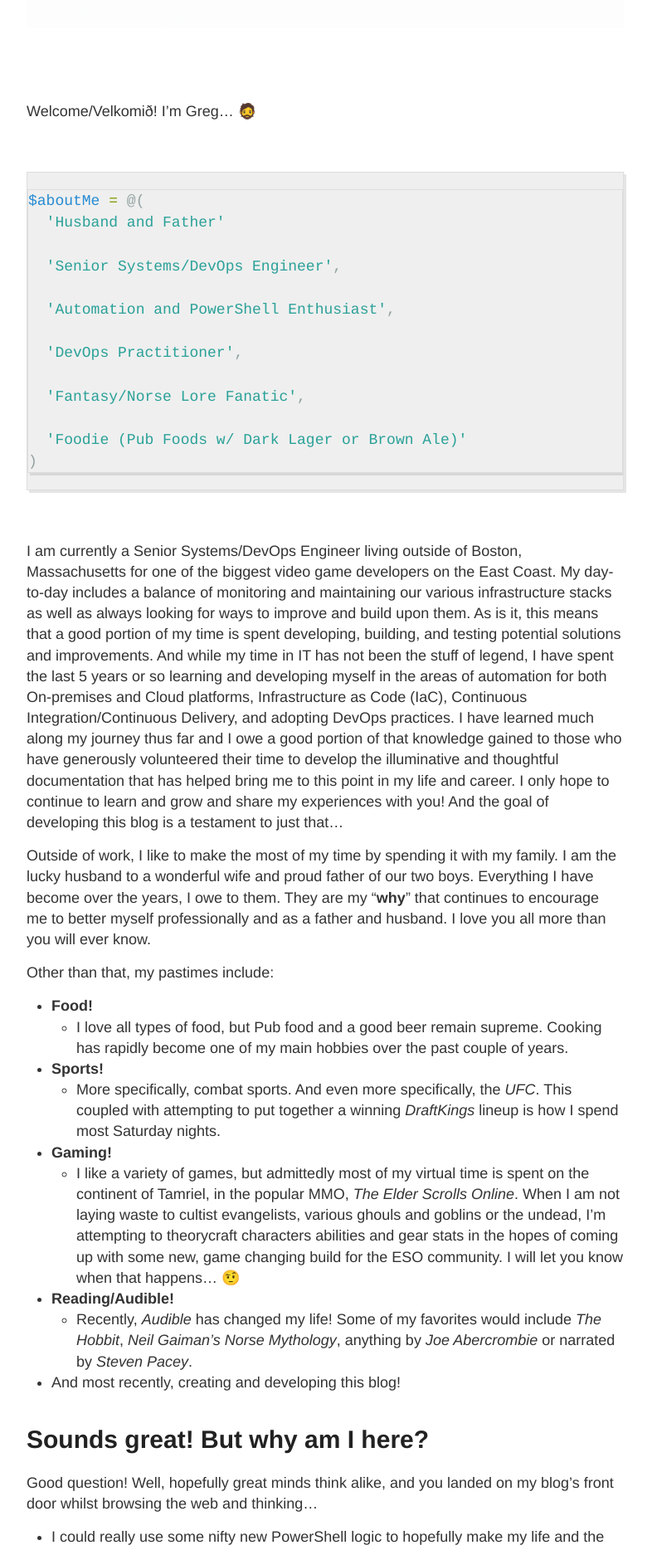
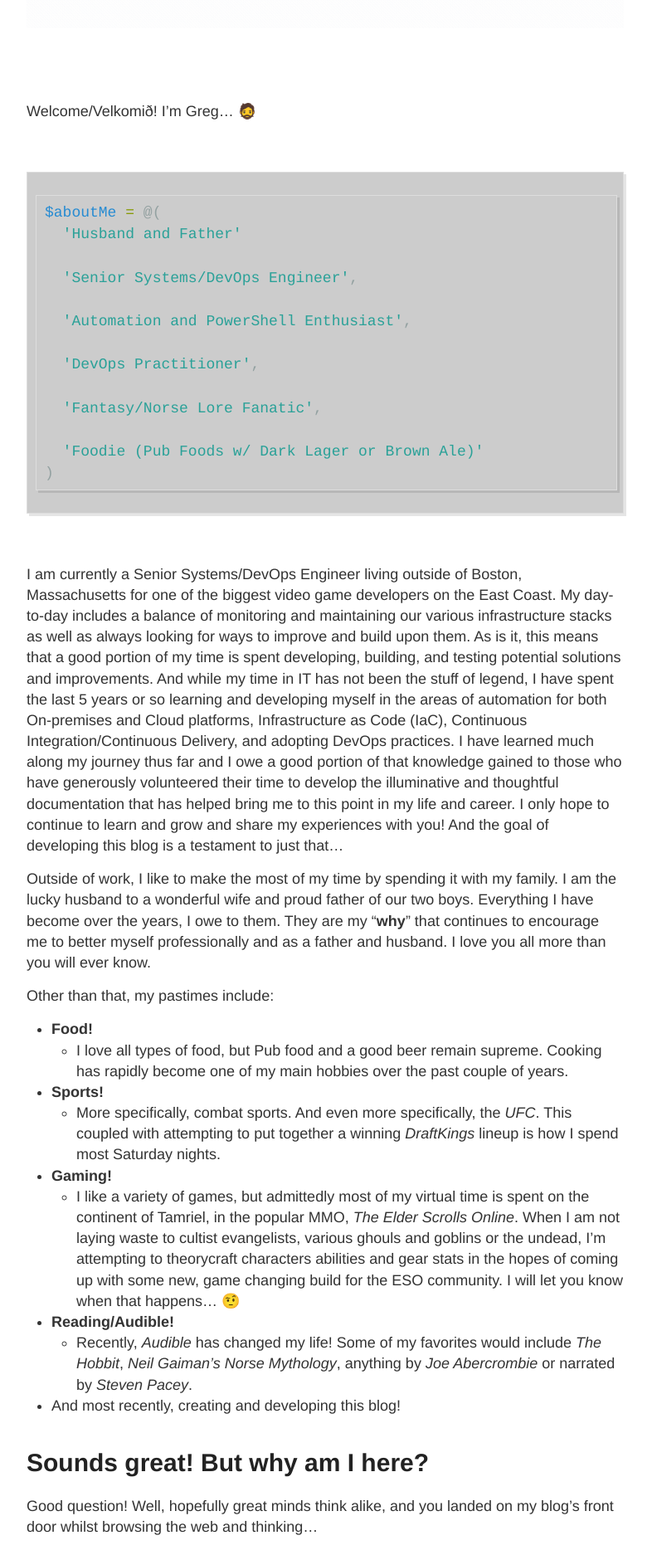
Before and after one commit to PowersgrOps/PowersgrOps.github.io, a Jekyll site: the page built from about.md, in a window 1280 px wide. Shown: the part 733-2601 px from the top of the page at 83% size, without its empty margins (248-1034 px from the left). Built offline with Jekyll 4.4.1, drawn with Linux system fonts in a browser that asks for light colours.

Commit message:
Updated highlights.scss.

```diff
--- a/_sass/_highlights.scss
+++ b/_sass/_highlights.scss
@@ -1,7 +1,7 @@
 
 .highlight {
-  background-color: #efefef;
-  /* padding: 7px 7px 7px 10px; */
+  background-color: #cccccc;
+  padding: 7px 7px 7px 10px;
   border: 1px solid #ddd;
   -moz-box-shadow: 3px 3px rgba(0,0,0,0.1);
   -webkit-box-shadow: 3px 3px rgba(0,0,0,0.1);
```
